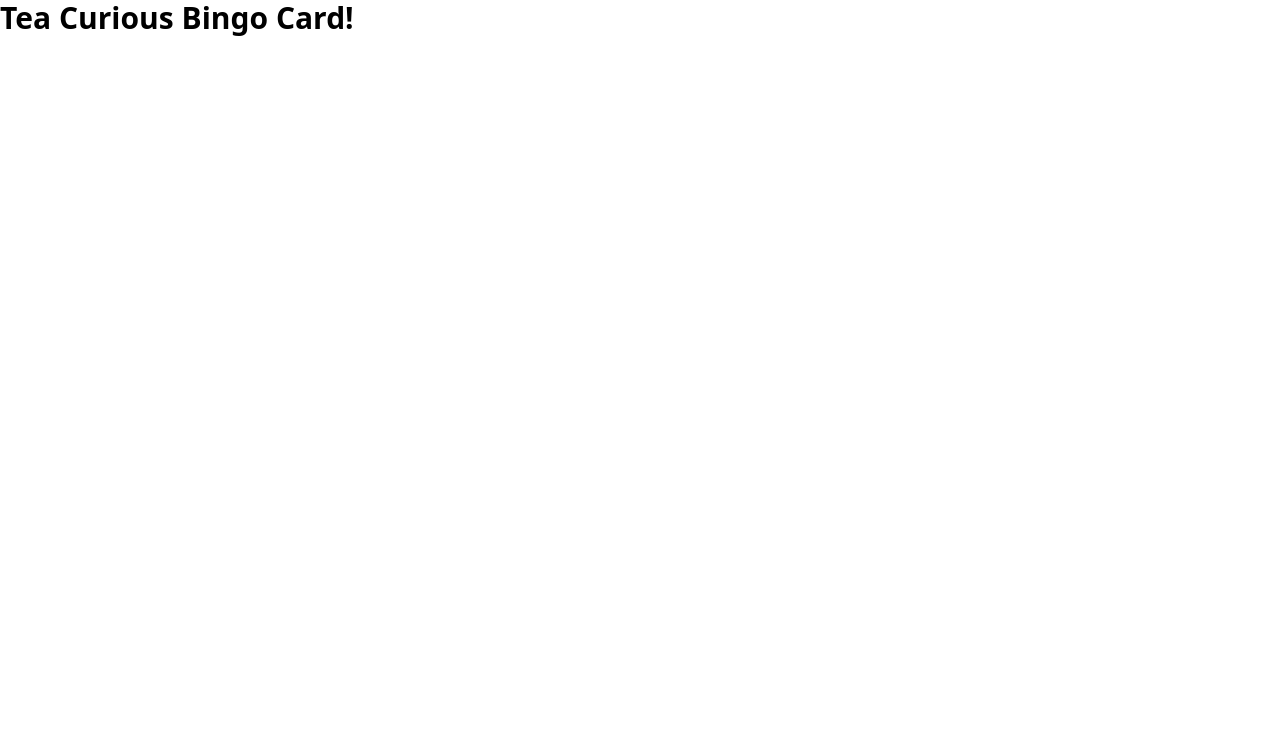
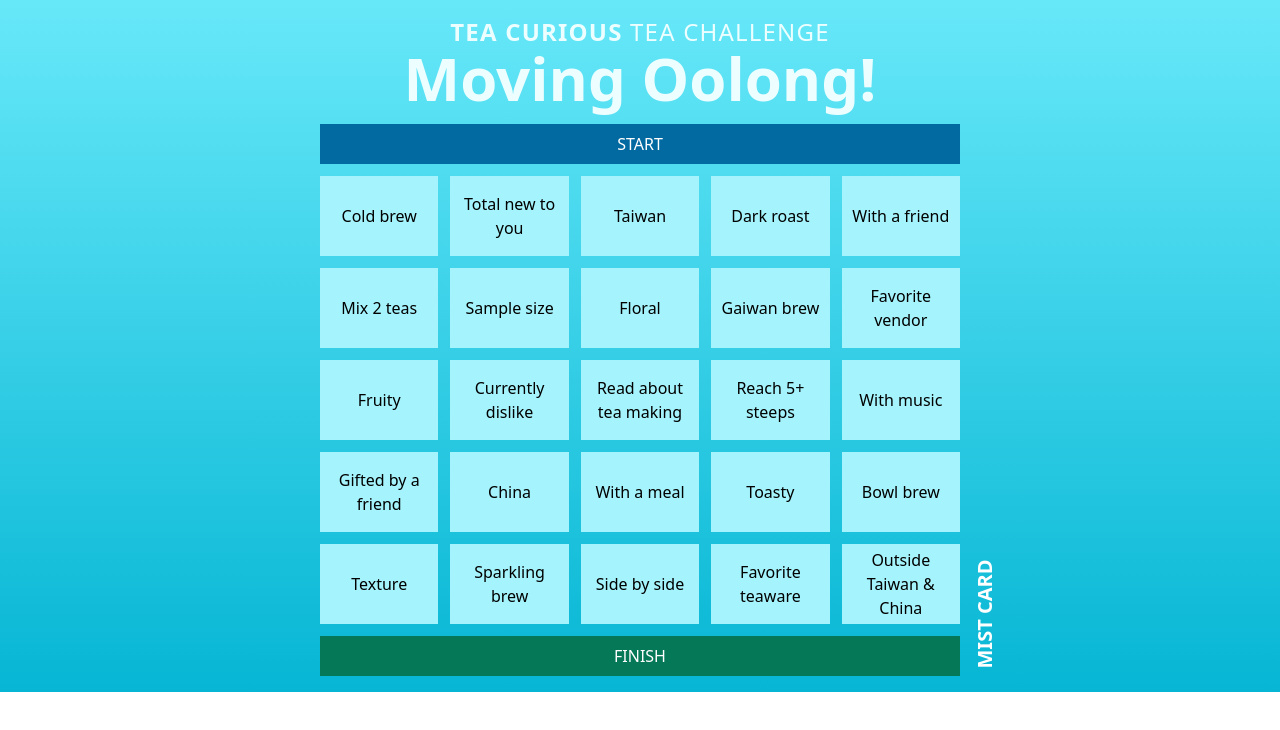
Before and after one commit to chrisjm/tea-curious-bingo-cards, a SvelteKit app: page / in a window 1280 px wide. Shown: the top 730 px of the page. Built offline with nearby package versions, Linux system fonts and the light colour scheme.

Commit message:
v1 demo wip making it work

```diff
--- a/src/routes/+page.svelte
+++ b/src/routes/+page.svelte
@@ -1 +1,39 @@
-<h1 class="text-3xl font-bold">Tea Curious Bingo Card!</h1>
+<script lang="ts">
+	const selectedCard = [
+		['Cold brew', 'Total new to you', 'Taiwan', 'Dark roast', 'With a friend'],
+		['Mix 2 teas', 'Sample size', 'Floral', 'Gaiwan brew', 'Favorite vendor'],
+		['Fruity', 'Currently dislike', 'Read about tea making', 'Reach 5+ steeps', 'With music'],
+		['Gifted by a friend', 'China', 'With a meal', 'Toasty', 'Bowl brew'],
+		['Texture', 'Sparkling brew', 'Side by side', 'Favorite teaware', 'Outside Taiwan & China']
+	];
+
+	let currentSelection = [new Array(5), new Array(5), new Array(5), new Array(5), new Array(5)];
+</script>
+
+<div class="bg-gradient-to-b from-cyan-300 to-cyan-500">
+	<div class="max-w-2xl mx-auto p-4">
+		<h1 class="text-2xl font-semibold text-cyan-50 uppercase text-center tracking-wider">
+			Tea Curious <span class="font-light">Tea Challenge</span>
+		</h1>
+		<h2 class="text-6xl font-bold text-cyan-50 text-center">Moving Oolong!</h2>
+
+		<div class="grid grid-cols-5 gap-3 mt-4 relative">
+      <div class="absolute text-xl font-bold text-white text-cyan-300 uppercase rotate-[270deg] bottom-12 -right-20">Mist Card</div>
+			<div class="col-span-5 p-2 text-center uppercase bg-sky-700 text-white">Start</div>
+			{#each selectedCard as row, i}
+				{#each row as square, j}
+					<button
+						class="flex items-center justify-center text-center h-20 p-2 bg-cyan-200 hover:bg-cyan-300 cursor-pointer font-light focus:outline-cyan-400"
+						class:bg-cyan-700={currentSelection[i][j]}
+						class:text-white={currentSelection[i][j]}
+            class:hover:bg-cyan-700={currentSelection[i][j]}
+						on:click={() => (currentSelection[i][j] = !currentSelection[i][j])}
+					>
+						{selectedCard[i][j]}
+					</button>
+				{/each}
+			{/each}
+			<div class="col-span-5 p-2 text-center uppercase bg-emerald-700 text-white">Finish</div>
+		</div>
+	</div>
+</div>
```
